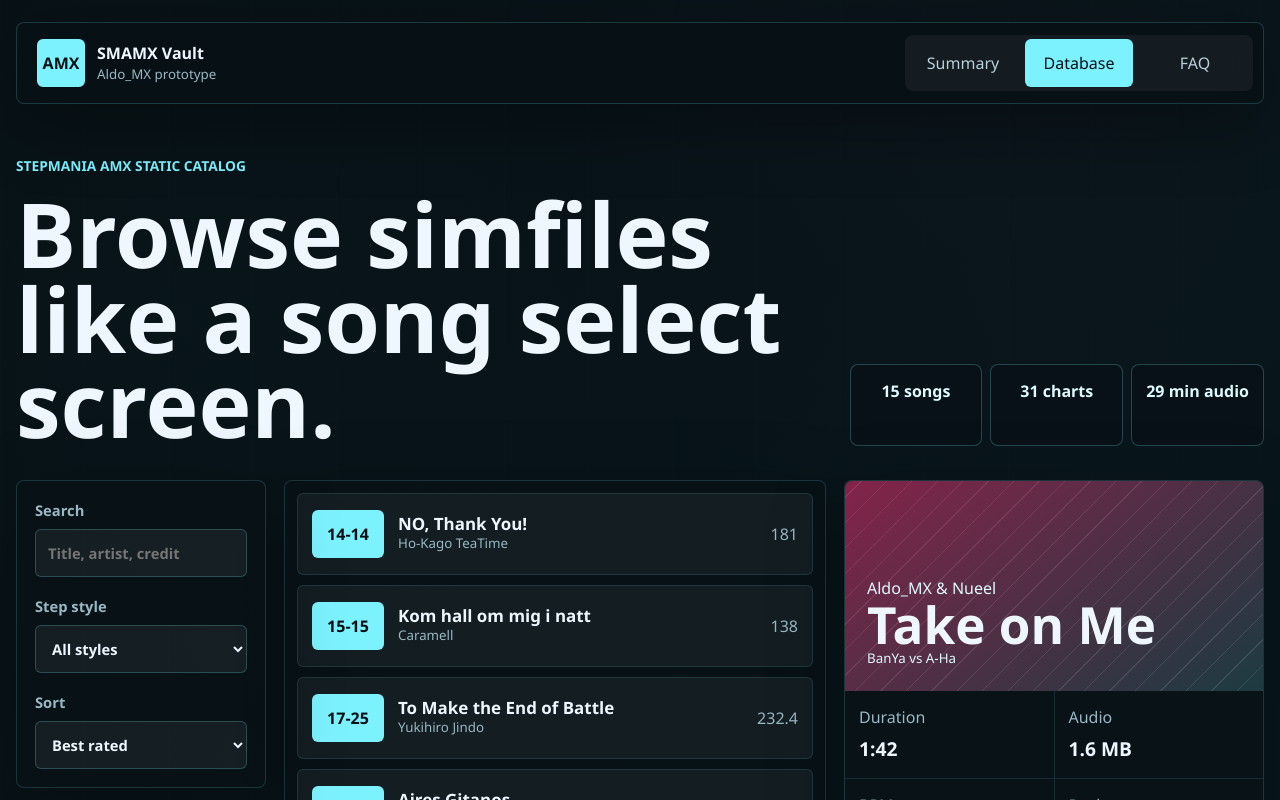
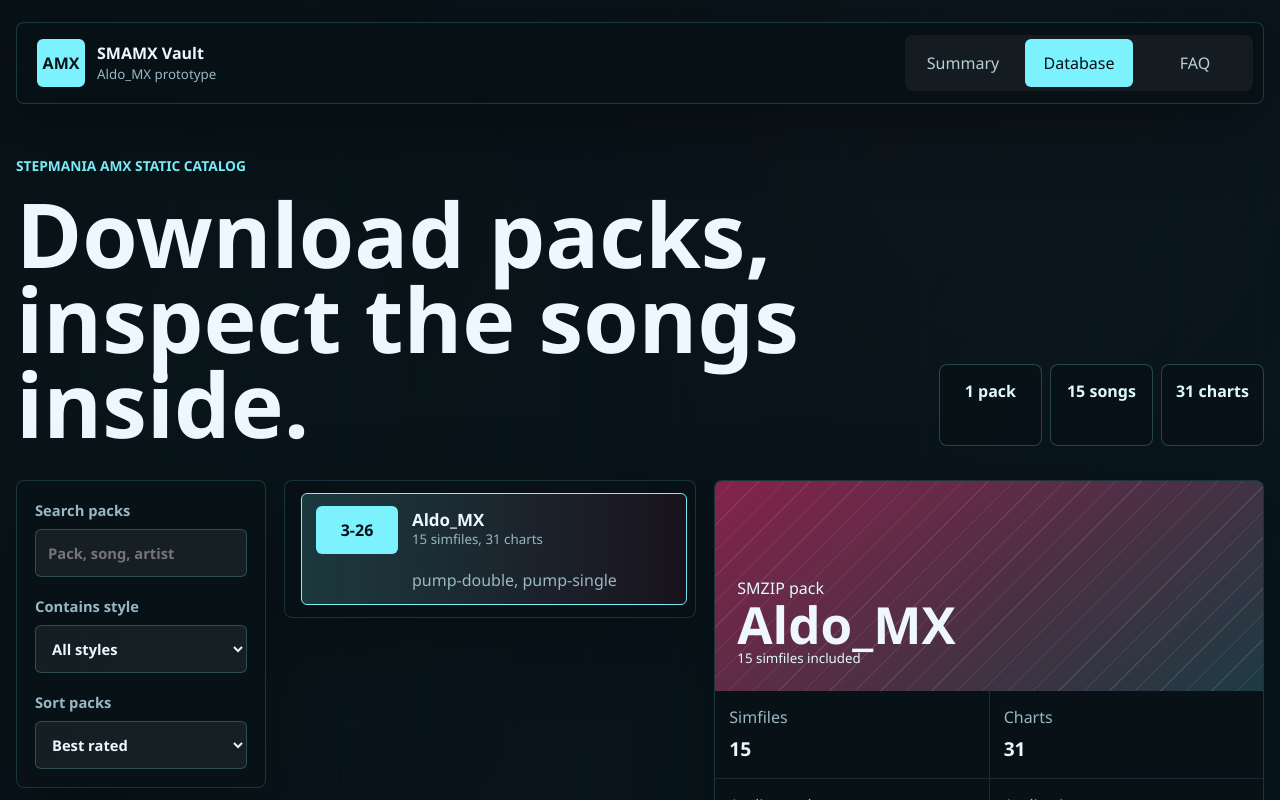
Before and after one commit to r3dthr33/sma-ziphub, a React (Vite) app: page / in a window 1280 px wide. Both pictures are taken after a click on the button "Database". Shown: the top 800 px of the page. Built offline with nearby package versions, Linux system fonts and the light colour scheme.

Commit message:
Show packs as downloadable database entries

```diff
--- a/src/App.tsx
+++ b/src/App.tsx
@@ -5,9 +5,17 @@ import {
   formatDuration,
   getAllStyles,
   getLevelRange,
+  getPackAudioSize,
+  getPackChartCount,
+  getPackDuration,
+  getPackLevelRange,
+  getPackStyles,
   getTopChart,
+  getTopPackChart,
+  packs,
   seededScore,
   songs,
+  type PackEntry,
 } from "./data";
 import type { SongRecord } from "./types";
 
@@ -25,21 +33,22 @@ function App() {
   const [query, setQuery] = useState("");
   const [styleFilter, setStyleFilter] = useState("all");
   const [sortMode, setSortMode] = useState<SortMode>("rating");
-  const [selectedId, setSelectedId] = useState(songs[0]?.id ?? "");
+  const [selectedPackId, setSelectedPackId] = useState(packs[0]?.id ?? "");
 
   const styles = useMemo(() => getAllStyles(songs), []);
-  const selectedSong = songs.find((song) => song.id === selectedId) ?? songs[0];
+  const selectedPack = packs.find((pack) => pack.id === selectedPackId) ?? packs[0];
 
-  const filteredSongs = useMemo(() => {
+  const filteredPacks = useMemo(() => {
     const cleanQuery = query.trim().toLowerCase();
-    return songs
-      .filter((song) => {
-        const text = `${song.title} ${song.artist} ${song.folderName} ${song.metadata.credit}`.toLowerCase();
+    return packs
+      .filter((pack) => {
+        const songText = pack.songs.map((song) => `${song.title} ${song.artist} ${song.folderName}`).join(" ");
+        const text = `${pack.name} ${songText}`.toLowerCase();
         const matchesQuery = !cleanQuery || text.includes(cleanQuery);
-        const matchesStyle = styleFilter === "all" || song.steps.some((step) => step.style === styleFilter);
+        const matchesStyle = styleFilter === "all" || pack.songs.some((song) => song.steps.some((step) => step.style === styleFilter));
         return matchesQuery && matchesStyle;
       })
-      .sort((a, b) => sortSongs(a, b, sortMode));
+      .sort((a, b) => sortPacks(a, b, sortMode));
   }, [query, sortMode, styleFilter]);
 
   const stats = useMemo(() => buildStats(songs), []);
@@ -72,12 +81,12 @@ function App() {
       <section className="hero-band">
         <div>
           <p className="eyebrow">StepMania AMX static catalog</p>
-          <h1>Browse simfiles like a song select screen.</h1>
+          <h1>Download packs, inspect the songs inside.</h1>
         </div>
         <div className="hero-console" aria-label="Pack scan status">
+          <span>{packs.length} pack</span>
           <span>{stats.songCount} songs</span>
           <span>{stats.chartCount} charts</span>
-          <span>{stats.totalMinutes} min audio</span>
         </div>
       </section>
 
@@ -85,11 +94,11 @@ function App() {
 
       {activeSection === "database" && (
         <Database
-          filteredSongs={filteredSongs}
+          filteredPacks={filteredPacks}
           query={query}
-          selectedSong={selectedSong}
+          selectedPack={selectedPack}
           setQuery={setQuery}
-          setSelectedId={setSelectedId}
+          setSelectedPackId={setSelectedPackId}
           setSortMode={setSortMode}
           setStyleFilter={setStyleFilter}
           sortMode={sortMode}
@@ -110,15 +119,15 @@ function Summary({ stats, onOpenDatabase }: { stats: ReturnType<typeof buildStat
         <div className="pulse-ring" />
         <p>Pack telemetry</p>
         <strong>{stats.packName}</strong>
-        <span>Generated from local simfile metadata and ready for GitHub Pages.</span>
+        <span>One SMZIP entry, multiple simfiles inside, one QR for the whole download.</span>
       </div>
 
       <div className="metrics-ladder">
         {[
-          ["Most downloaded", stats.mostDownloaded.title, `${stats.mostDownloaded.downloads.toLocaleString()} downloads`],
-          ["Best rated", stats.bestRated.title, `${stats.bestRated.rating.toFixed(1)} player score`],
-          ["Hardest chart", stats.hardest.title, `Level ${stats.hardest.level}`],
-          ["Longest track", stats.longest.title, formatDuration(stats.longest.duration)],
+          ["Most downloaded pack", stats.mostDownloaded.title, `${stats.mostDownloaded.downloads.toLocaleString()} downloads`],
+          ["Best rated pack", stats.bestRated.title, `${stats.bestRated.rating.toFixed(1)} player score`],
+          ["Hardest simfile", stats.hardest.title, `Level ${stats.hardest.level}`],
+          ["Total audio", stats.totalAudio.title, formatDuration(stats.totalAudio.duration)],
         ].map(([label, title, value]) => (
           <article className="metric-row" key={label}>
             <span>{label}</span>
@@ -142,7 +151,7 @@ function Summary({ stats, onOpenDatabase }: { stats: ReturnType<typeof buildStat
           ))}
         </div>
         <button className="primary-action" onClick={onOpenDatabase} type="button">
-          Open Database
+          Open Pack Database
         </button>
       </div>
     </section>
@@ -150,22 +159,22 @@ function Summary({ stats, onOpenDatabase }: { stats: ReturnType<typeof buildStat
 }
 
 function Database({
-  filteredSongs,
+  filteredPacks,
   query,
-  selectedSong,
+  selectedPack,
   setQuery,
-  setSelectedId,
+  setSelectedPackId,
   setSortMode,
   setStyleFilter,
   sortMode,
   styleFilter,
   styles,
 }: {
-  filteredSongs: SongRecord[];
+  filteredPacks: PackEntry[];
   query: string;
-  selectedSong: SongRecord;
+  selectedPack: PackEntry;
   setQuery: (value: string) => void;
-  setSelectedId: (value: string) => void;
+  setSelectedPackId: (value: string) => void;
   setSortMode: (value: SortMode) => void;
   setStyleFilter: (value: string) => void;
   sortMode: SortMode;
@@ -173,20 +182,20 @@ function Database({
   styles: string[];
 }) {
   return (
-    <section className="database-layout page-section">
+    <section className="database-layout pack-database page-section">
       <aside className="filter-panel">
         <label>
-          Search
+          Search packs
           <input
             onChange={(event) => setQuery(event.target.value)}
-            placeholder="Title, artist, credit"
+            placeholder="Pack, song, artist"
             type="search"
             value={query}
           />
         </label>
 
         <label>
-          Step style
+          Contains style
           <select onChange={(event) => setStyleFilter(event.target.value)} value={styleFilter}>
             <option value="all">All styles</option>
             {styles.map((style) => (
@@ -198,95 +207,102 @@ function Database({
         </label>
 
         <label>
-          Sort
+          Sort packs
           <select onChange={(event) => setSortMode(event.target.value as SortMode)} value={sortMode}>
             <option value="rating">Best rated</option>
             <option value="downloads">Most downloads</option>
             <option value="level">Highest level</option>
-            <option value="title">Title</option>
+            <option value="title">Pack name</option>
           </select>
         </label>
       </aside>
 
-      <div className="song-wheel" aria-live="polite">
-        {filteredSongs.length === 0 ? (
+      <div className="song-wheel pack-wheel" aria-live="polite">
+        {filteredPacks.length === 0 ? (
           <div className="empty-state">
-            <strong>No simfiles found</strong>
+            <strong>No packs found</strong>
             <span>Try another search or reset the style filter.</span>
           </div>
         ) : (
-          filteredSongs.map((song) => (
+          filteredPacks.map((pack) => (
             <button
-              className={song.id === selectedSong.id ? "song-strip selected" : "song-strip"}
-              key={song.id}
-              onClick={() => setSelectedId(song.id)}
+              className={pack.id === selectedPack.id ? "song-strip pack-strip selected" : "song-strip pack-strip"}
+              key={pack.id}
+              onClick={() => setSelectedPackId(pack.id)}
               type="button"
             >
-              <span className="level-chip">{getLevelRange(song)}</span>
+              <span className="level-chip">{getPackLevelRange(pack)}</span>
               <span>
-                <strong>{song.title}</strong>
-                <small>{song.artist}</small>
+                <strong>{pack.name}</strong>
+                <small>
+                  {pack.songs.length} simfiles, {getPackChartCount(pack)} charts
+                </small>
               </span>
-              <em>{song.bpm?.display ?? "BPM ?"}</em>
+              <em>{getPackStyles(pack).join(", ")}</em>
             </button>
           ))
         )}
       </div>
 
-      <SongDetails song={selectedSong} />
+      <PackDetails pack={selectedPack} />
     </section>
   );
 }
 
-function SongDetails({ song }: { song: SongRecord }) {
-  const topChart = getTopChart(song);
-  const payload = `smamx://install?pack=${encodeURIComponent(catalog.pack.name)}&song=${encodeURIComponent(song.id)}`;
+function PackDetails({ pack }: { pack: PackEntry }) {
+  const topChart = getTopPackChart(pack);
+  const payload = `smamx://install-pack?pack=${encodeURIComponent(pack.id)}&url=${encodeURIComponent(`https://r3dthr33.github.io/sma-ziphub/packs/${pack.id}.smzip`)}`;
 
   return (
-    <aside className="song-detail">
+    <aside className="song-detail pack-detail">
       <div className="song-banner">
-        <span>{song.metadata.credit || catalog.pack.name}</span>
-        <strong>{song.title}</strong>
-        <small>{song.artist}</small>
+        <span>SMZIP pack</span>
+        <strong>{pack.name}</strong>
+        <small>{pack.songs.length} simfiles included</small>
       </div>
 
       <div className="detail-grid">
         <span>
-          Duration
-          <strong>{formatDuration(song.audio?.durationSeconds)}</strong>
+          Simfiles
+          <strong>{pack.songs.length}</strong>
         </span>
         <span>
-          Audio
-          <strong>{formatBytes(song.audio?.sizeBytes)}</strong>
+          Charts
+          <strong>{getPackChartCount(pack)}</strong>
         </span>
         <span>
-          BPM
-          <strong>{song.bpm?.display ?? "Unknown"}</strong>
+          Audio total
+          <strong>{formatDuration(getPackDuration(pack))}</strong>
         </span>
         <span>
-          Peak
+          Audio size
+          <strong>{formatBytes(getPackAudioSize(pack))}</strong>
+        </span>
+        <span>
+          Level range
+          <strong>{getPackLevelRange(pack)}</strong>
+        </span>
+        <span>
+          Peak chart
           <strong>{topChart ? `Lv ${topChart.level}` : "Unknown"}</strong>
         </span>
       </div>
 
-      <div className="step-list">
-        {song.steps.map((step) => (
-          <div className="step-item" key={`${step.sourceFile}-${step.description}-${step.levelRaw}`}>
-            <span>{step.style}</span>
-            <strong>{step.description || step.difficulty}</strong>
-            <em>Lv {step.levelRaw || "?"}</em>
-          </div>
+      <div className="simfile-list">
+        <h2>Simfiles inside</h2>
+        {pack.songs.map((song) => (
+          <SimfileRow key={song.id} song={song} />
         ))}
       </div>
 
       <div className="qr-panel">
-        <div className="qr-mock" aria-label="Prototype QR code visual">
+        <div className="qr-mock" aria-label="Prototype pack QR code visual">
           {Array.from({ length: 49 }, (_, index) => (
-            <i className={(index * song.id.length + index) % 5 < 2 ? "on" : ""} key={index} />
+            <i className={(index * pack.id.length + index) % 5 < 2 ? "on" : ""} key={index} />
           ))}
         </div>
         <div>
-          <strong>QR payload</strong>
+          <strong>One QR for the whole pack</strong>
           <code>{payload}</code>
         </div>
       </div>
@@ -294,23 +310,53 @@ function SongDetails({ song }: { song: SongRecord }) {
   );
 }
 
+function SimfileRow({ song }: { song: SongRecord }) {
+  const topChart = getTopChart(song);
+
+  return (
+    <details className="simfile-row">
+      <summary>
+        <span>
+          <strong>{song.title}</strong>
+          <small>{song.artist}</small>
+        </span>
+        <em>{song.bpm?.display ?? "BPM ?"}</em>
+        <b>{topChart ? `Lv ${topChart.level}` : getLevelRange(song)}</b>
+      </summary>
+      <div className="step-list">
+        {song.steps.map((step) => (
+          <div className="step-item" key={`${song.id}-${step.sourceFile}-${step.description}-${step.levelRaw}`}>
+            <span>{step.style}</span>
+            <strong>{step.description || step.difficulty}</strong>
+            <em>Lv {step.levelRaw || "?"}</em>
+          </div>
+        ))}
+      </div>
+    </details>
+  );
+}
+
 function Faq() {
   const items = [
+    [
+      "What is a database entry?",
+      "Each entry is an SMZIP pack or main folder. Clicking it shows the simfiles inside, but the download target stays pack-level.",
+    ],
     [
       "Will this work on GitHub Pages?",
       "Yes. The app is static and reads a generated JSON database, so it can be built and published as plain files.",
     ],
     [
       "Where do the SMZIP files live?",
-      "The catalog can point to GitHub Releases, Pages assets, or any public file host. The current prototype focuses on metadata.",
+      "The catalog can point to GitHub Releases, Pages assets, or any public file host. The QR should point to the complete pack download.",
     ],
     [
       "Is the QR code final?",
-      "Not yet. The prototype shows a versioned install payload shape. We should match the exact StepMania AMX scanner format once it is finalized.",
+      "Not yet. The prototype shows a pack install payload shape. We should match the exact StepMania AMX scanner format once it is finalized.",
     ],
     [
       "Can it parse more packs?",
-      "Yes. The generator can be expanded to scan multiple pack folders and output one combined database.",
+      "Yes. The generator can be expanded to scan multiple main folders and output one entry per SMZIP pack.",
     ],
   ];
 
@@ -332,9 +378,9 @@ function Faq() {
   );
 }
 
-function sortSongs(a: SongRecord, b: SongRecord, mode: SortMode): number {
-  if (mode === "title") return a.title.localeCompare(b.title);
-  if (mode === "level") return (getTopChart(b)?.level ?? 0) - (getTopChart(a)?.level ?? 0);
+function sortPacks(a: PackEntry, b: PackEntry, mode: SortMode): number {
+  if (mode === "title") return a.name.localeCompare(b.name);
+  if (mode === "level") return (getTopPackChart(b)?.level ?? 0) - (getTopPackChart(a)?.level ?? 0);
   if (mode === "downloads") return seededScore(b.id, 800, 9200) - seededScore(a.id, 800, 9200);
   return seededScore(b.id, 35, 50) - seededScore(a.id, 35, 50);
 }
@@ -357,32 +403,24 @@ function buildStats(records: SongRecord[]) {
     { title: "Unknown", level: 0 },
   );
 
-  const longest = records.reduce(
-    (winner, song) =>
-      (song.audio?.durationSeconds ?? 0) > winner.duration
-        ? { title: song.title, duration: song.audio?.durationSeconds ?? 0 }
-        : winner,
-    { title: "Unknown", duration: 0 },
-  );
-
-  const mostDownloadedSong = [...records].sort((a, b) => seededScore(b.id, 800, 9200) - seededScore(a.id, 800, 9200))[0];
-  const bestRatedSong = [...records].sort((a, b) => seededScore(b.id, 35, 50) - seededScore(a.id, 35, 50))[0];
-
   return {
     packName: catalog.pack.name,
     songCount: records.length,
     chartCount,
     totalMinutes: Math.round(totalSeconds / 60),
     mostDownloaded: {
-      title: mostDownloadedSong.title,
-      downloads: seededScore(mostDownloadedSong.id, 800, 9200),
+      title: catalog.pack.name,
+      downloads: seededScore(catalog.pack.name, 800, 9200),
     },
     bestRated: {
-      title: bestRatedSong.title,
-      rating: seededScore(bestRatedSong.id, 35, 50) / 10,
+      title: catalog.pack.name,
+      rating: seededScore(catalog.pack.name, 35, 50) / 10,
     },
     hardest,
-    longest,
+    totalAudio: {
+      title: catalog.pack.name,
+      duration: totalSeconds,
+    },
     levelBuckets,
   };
 }
--- a/src/data.ts
+++ b/src/data.ts
@@ -3,6 +3,16 @@ import type { CatalogDatabase, SongRecord, StepChart } from "./types";
 
 export const catalog = database as CatalogDatabase;
 export const songs = catalog.pack.songs;
+export const packs = [
+  {
+    id: slugify(catalog.pack.name),
+    name: catalog.pack.name,
+    sourcePath: catalog.sourcePath,
+    songs,
+  },
+];
+
+export type PackEntry = (typeof packs)[number];
 
 export function formatDuration(seconds: number | null | undefined): string {
   if (!seconds) return "Unknown";
@@ -29,12 +39,43 @@ export function getAllStyles(records: SongRecord[]): string[] {
   return Array.from(new Set(records.flatMap((song) => song.steps.map((step) => step.style)))).sort();
 }
 
+export function getPackStyles(pack: PackEntry): string[] {
+  return getAllStyles(pack.songs);
+}
+
 export function getLevelRange(song: SongRecord): string {
   const levels = song.steps
     .map((step) => step.level)
     .filter((level): level is number => typeof level === "number");
   if (!levels.length) return "Unrated";
   return `${Math.min(...levels)}-${Math.max(...levels)}`;
+}
+
+export function getPackLevelRange(pack: PackEntry): string {
+  const levels = pack.songs
+    .flatMap((song) => song.steps.map((step) => step.level))
+    .filter((level): level is number => typeof level === "number");
+  if (!levels.length) return "Unrated";
+  return `${Math.min(...levels)}-${Math.max(...levels)}`;
+}
+
+export function getPackDuration(pack: PackEntry): number {
+  return pack.songs.reduce((sum, song) => sum + (song.audio?.durationSeconds ?? 0), 0);
+}
+
+export function getPackAudioSize(pack: PackEntry): number {
+  return pack.songs.reduce((sum, song) => sum + (song.audio?.sizeBytes ?? 0), 0);
+}
+
+export function getPackChartCount(pack: PackEntry): number {
+  return pack.songs.reduce((sum, song) => sum + song.steps.length, 0);
+}
+
+export function getTopPackChart(pack: PackEntry): StepChart | undefined {
+  return pack.songs
+    .flatMap((song) => song.steps)
+    .filter((step) => typeof step.level === "number")
+    .sort((a, b) => (b.level ?? 0) - (a.level ?? 0))[0];
 }
 
 export function getTopChart(song: SongRecord): StepChart | undefined {
@@ -47,3 +88,8 @@ export function seededScore(seed: string, min: number, max: number): number {
   const hash = [...seed].reduce((sum, character) => sum + character.charCodeAt(0), 0);
   return min + (hash % (max - min + 1));
 }
+
+function slugify(value: string): string {
+  const slug = value.toLowerCase().replace(/[^a-z0-9]+/g, "-");
+  return slug.replace(/^-|-$/g, "") || "pack";
+}
--- a/src/styles.css
+++ b/src/styles.css
@@ -347,6 +347,10 @@ h2 {
   align-items: start;
 }
 
+.pack-database {
+  grid-template-columns: 250px minmax(360px, 0.9fr) minmax(420px, 1.2fr);
+}
+
 .filter-panel {
   position: sticky;
   top: 104px;
@@ -434,6 +438,18 @@ select option {
   font-style: normal;
 }
 
+.pack-strip {
+  grid-template-columns: 82px minmax(0, 1fr);
+}
+
+.pack-strip em {
+  grid-column: 2;
+  max-width: 100%;
+  overflow: hidden;
+  text-overflow: ellipsis;
+  white-space: nowrap;
+}
+
 .level-chip {
   display: grid;
   min-height: 48px;
@@ -496,6 +512,66 @@ select option {
   display: grid;
   gap: 8px;
   padding: 14px;
+}
+
+.simfile-list {
+  display: grid;
+  gap: 10px;
+  max-height: 430px;
+  overflow: auto;
+  padding: 16px;
+}
+
+.simfile-list h2 {
+  margin: 0 0 4px;
+  font-size: 1.35rem;
+}
+
+.simfile-row {
+  overflow: hidden;
+  border-radius: 6px;
+  background: rgba(255, 255, 255, 0.05);
+}
+
+.simfile-row summary {
+  display: grid;
+  grid-template-columns: minmax(0, 1fr) auto auto;
+  gap: 12px;
+  align-items: center;
+  min-height: 70px;
+  padding: 12px;
+  list-style: none;
+}
+
+.simfile-row summary::-webkit-details-marker {
+  display: none;
+}
+
+.simfile-row summary span,
+.simfile-row summary strong,
+.simfile-row summary small {
+  display: block;
+}
+
+.simfile-row summary strong {
+  overflow-wrap: anywhere;
+  line-height: 1.15;
+}
+
+.simfile-row summary small,
+.simfile-row summary em {
+  color: #99b8c4;
+  font-style: normal;
+}
+
+.simfile-row summary b {
+  display: grid;
+  min-width: 54px;
+  min-height: 38px;
+  place-items: center;
+  border-radius: 6px;
+  background: rgba(125, 242, 255, 0.15);
+  color: #7df2ff;
 }
 
 .step-item {
@@ -664,6 +740,7 @@ details p {
   .hero-band,
   .metric-row,
   .song-strip,
+  .simfile-row summary,
   .qr-panel {
     grid-template-columns: 1fr;
   }
```
Also changed, not shown: 5 other files (tests, documents, lock files or other folders).
